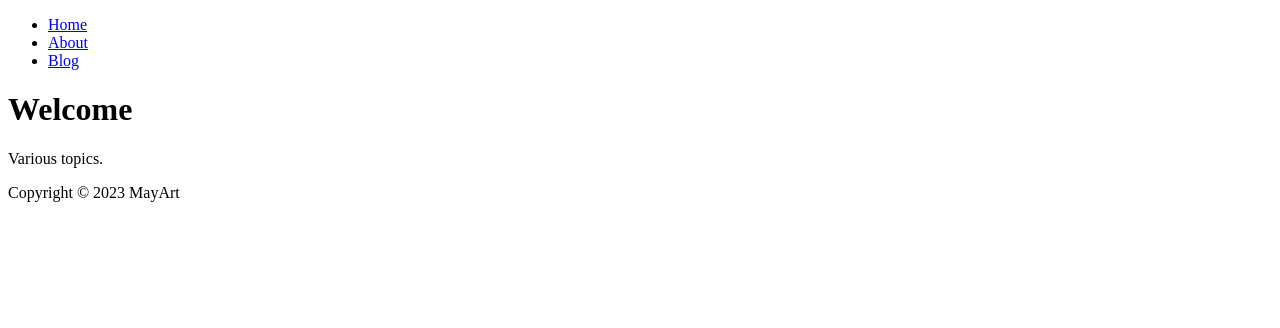
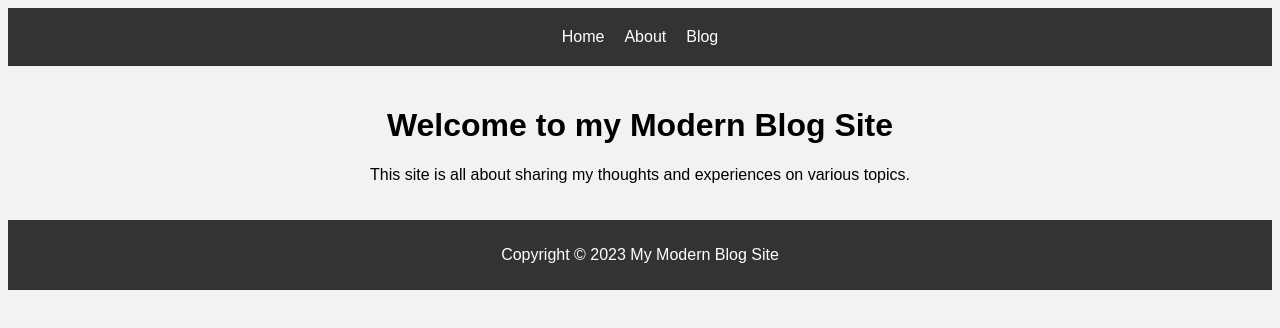
Before and after one commit to Tester1-art/art.github.io, a plain HTML site: page index.html in a window 1280 px wide. Drawn offline with Linux system fonts and the light colour scheme.

Commit message:
Update index.html

```diff
--- a/index.html
+++ b/index.html
@@ -1,8 +1,8 @@
 <!DOCTYPE html>
 <html>
   <head>
-    <title>Art Site</title>
-    <link rel="stylesheet" type="text/css" href="style.css">
+    <title>My Modern Blog Site</title>
+    <link rel="stylesheet" type="text/css" href="design.css">
   </head>
   <body>
     <header>
@@ -15,11 +15,11 @@
       </nav>
     </header>
     <main>
-      <h1>Welcome</h1>
-      <p>Various topics.</p>
+      <h1>Welcome to my Modern Blog Site</h1>
+      <p>This site is all about sharing my thoughts and experiences on various topics.</p>
     </main>
     <footer>
-      <p>Copyright &copy; 2023 MayArt</p>
+      <p>Copyright &copy; 2023 My Modern Blog Site</p>
     </footer>
     <script src="main.js"></script>
   </body>
```
